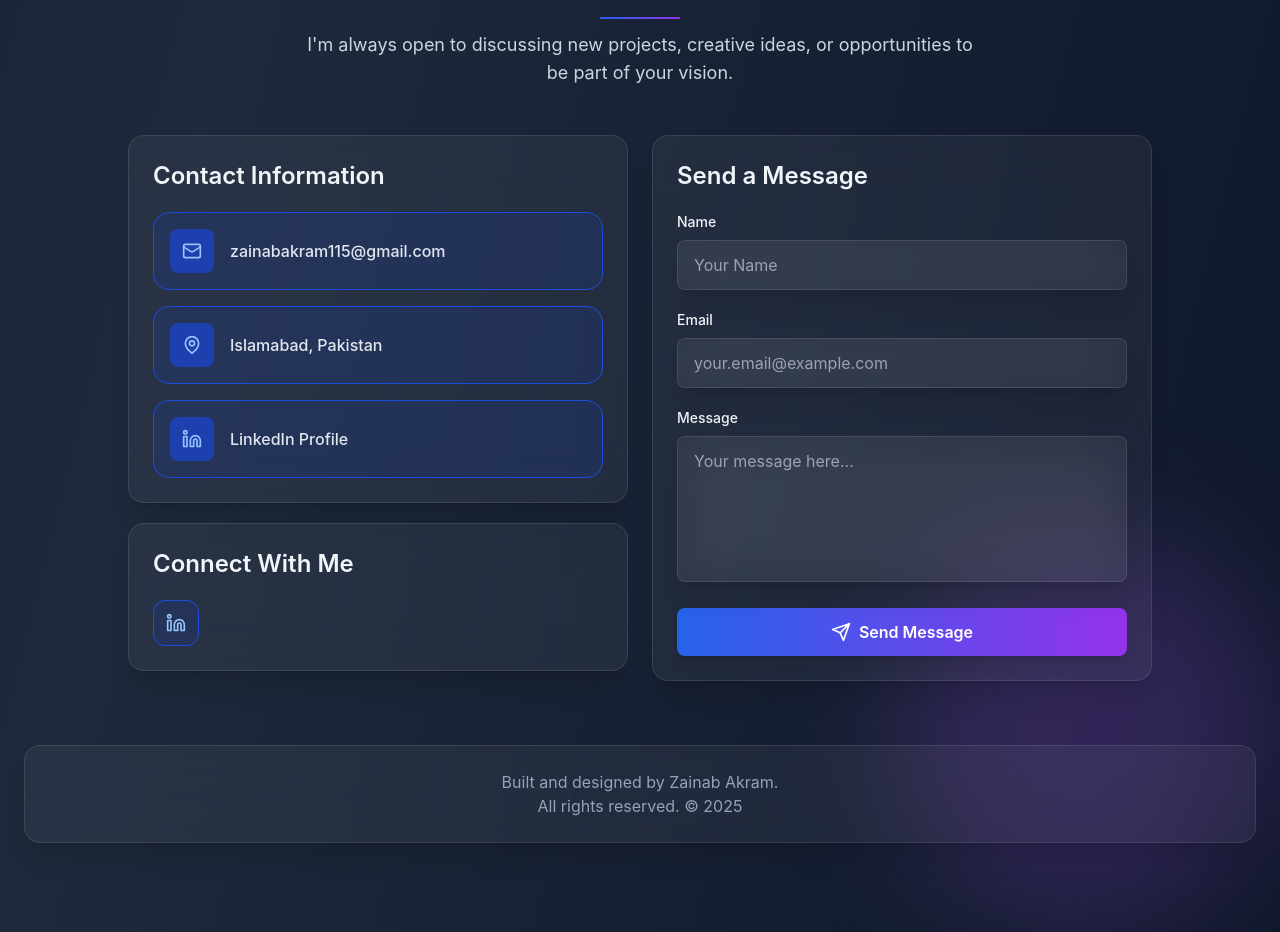
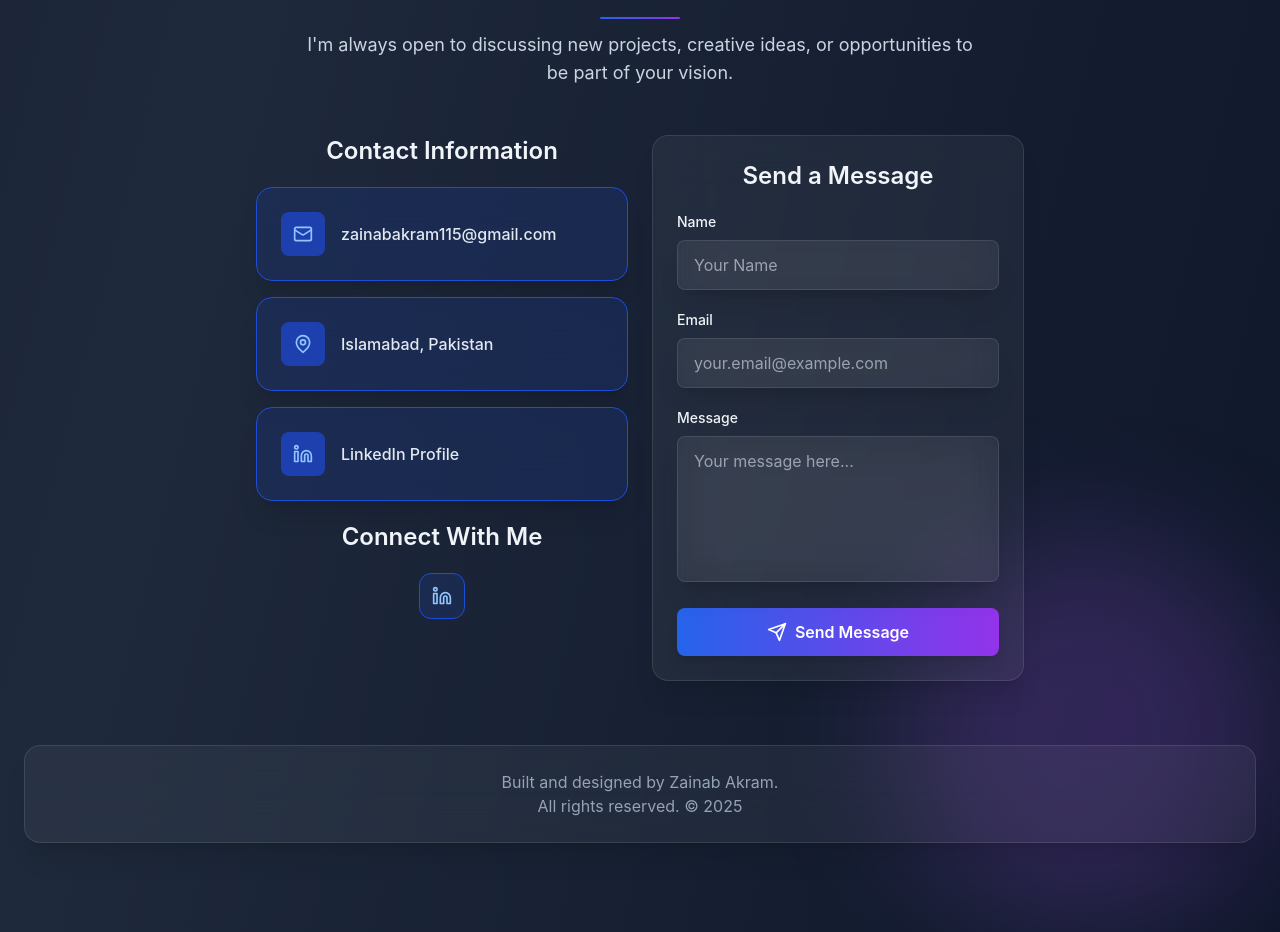
Before and after one commit to Hareem2024/zainabs-portfolio, a React (Vite) app: page / in a window 1280 px wide. Shown: the part 4221-5153 px from the top of the page. Built offline with nearby package versions, Linux system fonts and the light colour scheme.

Commit message:
Remove card wrappers and center all contact section elements on mobile

```diff
--- a/src/components/Contact.jsx
+++ b/src/components/Contact.jsx
@@ -73,17 +73,17 @@ function Contact() {
           </p>
         </div>
 
-        <div className="grid md:grid-cols-2 gap-6 max-w-5xl mx-auto">
+        <div className="flex flex-col md:grid md:grid-cols-2 gap-6 max-w-3xl mx-auto">
           {/* Contact Info */}
-          <div className="space-y-5 w-full">
-            <div className="glass-card">
-              <h3 className="text-xl md:text-2xl font-semibold mb-5 text-center md:text-left">Contact Information</h3>
+          <div className="space-y-5">
+            <div>
+              <h3 className="text-xl md:text-2xl font-semibold mb-5 text-center">Contact Information</h3>
               <div className="space-y-4">
                 {contactInfo.map((info, index) => (
                   <a
                     key={index}
                     href={info.link}
-                    className="flex items-center gap-4 bg-blue-50/80 dark:bg-blue-900/30 border border-blue-200 dark:border-blue-700 p-4 rounded-2xl hover:scale-105 transition-transform duration-300 group"
+                    className="flex items-center gap-4 bg-blue-50/80 dark:bg-blue-900/30 border border-blue-200 dark:border-blue-700 p-4 rounded-2xl hover:scale-105 transition-transform duration-300 group glass-card"
                   >
                     <div className="p-3 bg-blue-200 dark:bg-blue-800 rounded-lg group-hover:bg-blue-500 dark:group-hover:bg-blue-400 transition-colors duration-300">
                       <info.icon className="w-5 h-5 text-blue-700 dark:text-blue-300 group-hover:text-white transition-colors duration-300" />
@@ -94,9 +94,9 @@ function Contact() {
               </div>
             </div>
 
-            <div className="glass-card">
-              <h3 className="text-xl md:text-2xl font-semibold mb-5 text-center md:text-left">Connect With Me</h3>
-              <div className="flex gap-3 justify-center md:justify-start">
+            <div>
+              <h3 className="text-xl md:text-2xl font-semibold mb-5 text-center">Connect With Me</h3>
+              <div className="flex gap-3 justify-center">
                 {socialLinks.map((social, index) => (
                   <a
                     key={index}
@@ -115,7 +115,7 @@ function Contact() {
 
           {/* Contact Form */}
           <div className="glass-card">
-            <h3 className="text-xl md:text-2xl font-semibold mb-5 text-center md:text-left">Send a Message</h3>
+            <h3 className="text-xl md:text-2xl font-semibold mb-5 text-center">Send a Message</h3>
             <form className="space-y-5" onSubmit={handleSubmit}>
               <div>
                 <label htmlFor="name" className="block text-sm font-medium mb-2">
@@ -128,7 +128,7 @@ function Contact() {
                   value={formData.name}
                   onChange={handleChange}
                   required
-                  className="w-full px-4 py-3 glass rounded-lg focus:outline-none focus:ring-2 focus:ring-blue-500 transition-all duration-300"
+                  className="w-full px-4 py-3 glass rounded-lg focus:outline-none focus:ring-2 focus:ring-blue-500 transition-all duration-300 text-slate-800 dark:text-slate-200"
                   placeholder="Your Name"
                 />
               </div>
@@ -143,7 +143,7 @@ function Contact() {
                   value={formData.email}
                   onChange={handleChange}
                   required
-                  className="w-full px-4 py-3 glass rounded-lg focus:outline-none focus:ring-2 focus:ring-blue-500 transition-all duration-300"
+                  className="w-full px-4 py-3 glass rounded-lg focus:outline-none focus:ring-2 focus:ring-blue-500 transition-all duration-300 text-slate-800 dark:text-slate-200"
                   placeholder="your.email@example.com"
                 />
               </div>
@@ -158,7 +158,7 @@ function Contact() {
                   value={formData.message}
                   onChange={handleChange}
                   required
-                  className="w-full px-4 py-3 glass rounded-lg focus:outline-none focus:ring-2 focus:ring-blue-500 transition-all duration-300 resize-none"
+                  className="w-full px-4 py-3 glass rounded-lg focus:outline-none focus:ring-2 focus:ring-blue-500 transition-all duration-300 resize-none text-slate-800 dark:text-slate-200"
                   placeholder="Your message here..."
                 ></textarea>
               </div>
```
